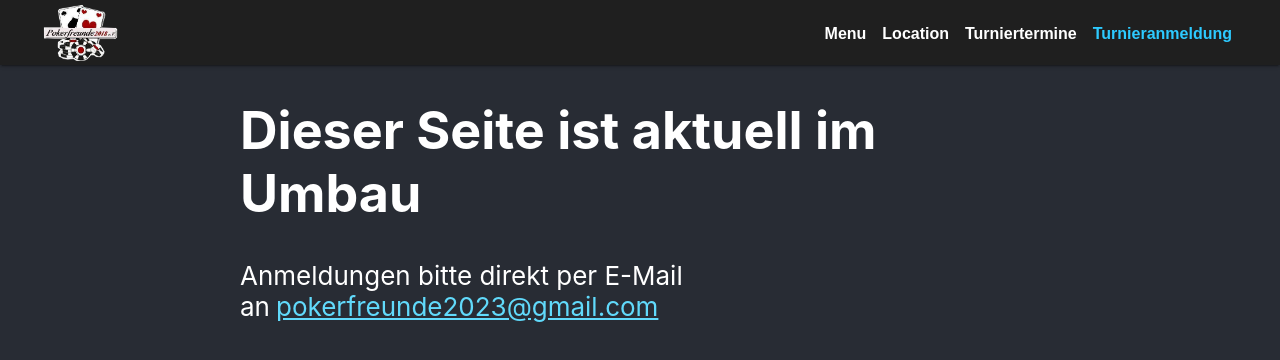
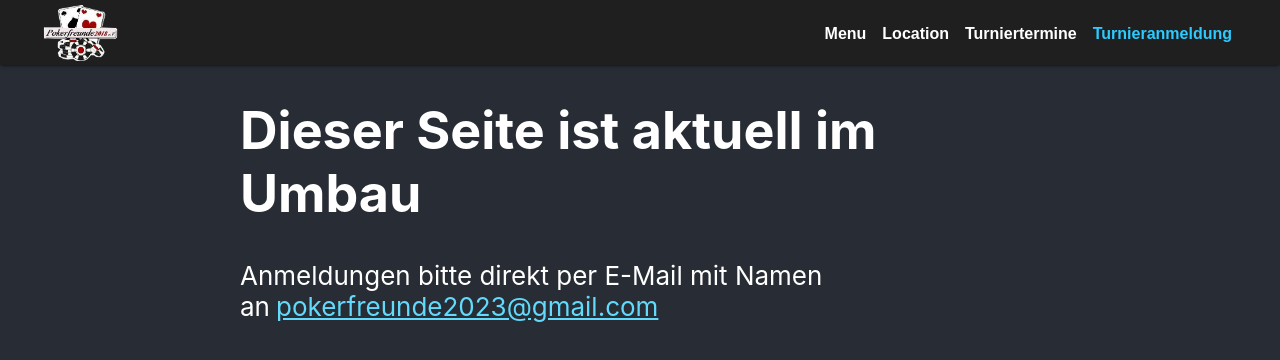
Before and after one commit to NickSchneiderIsTired/pokerfreundeWebsite, a React (Create React App) app: page /register in a window 1280 px wide. Shown: the top 360 px of the page. Built offline with nearby package versions, Linux system fonts and the light colour scheme.

Commit message:
Improve registry

```diff
--- a/src/containers/Register.jsx
+++ b/src/containers/Register.jsx
@@ -7,7 +7,7 @@ function Register() {
       <div className="App-header">
         <div className='content'>
           <h1>Dieser Seite ist aktuell im Umbau</h1>
-          Anmeldungen bitte direkt per E-Mail an
+            Anmeldungen bitte direkt per E-Mail mit Namen an
           <a
             className="App-link"
             style={{ marginLeft: 6 }} href="mailto:pokerfreunde2023@gmail.com">pokerfreunde2023@gmail.com</a>
```
